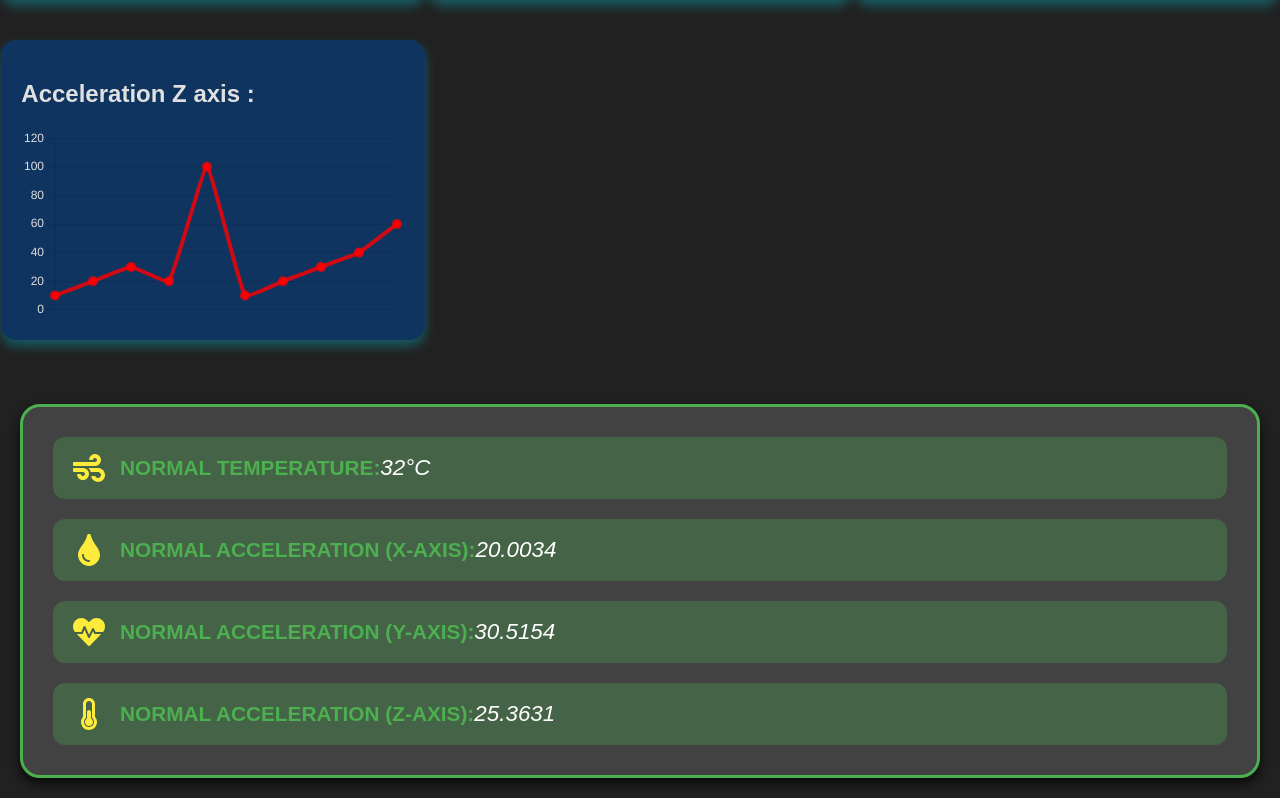
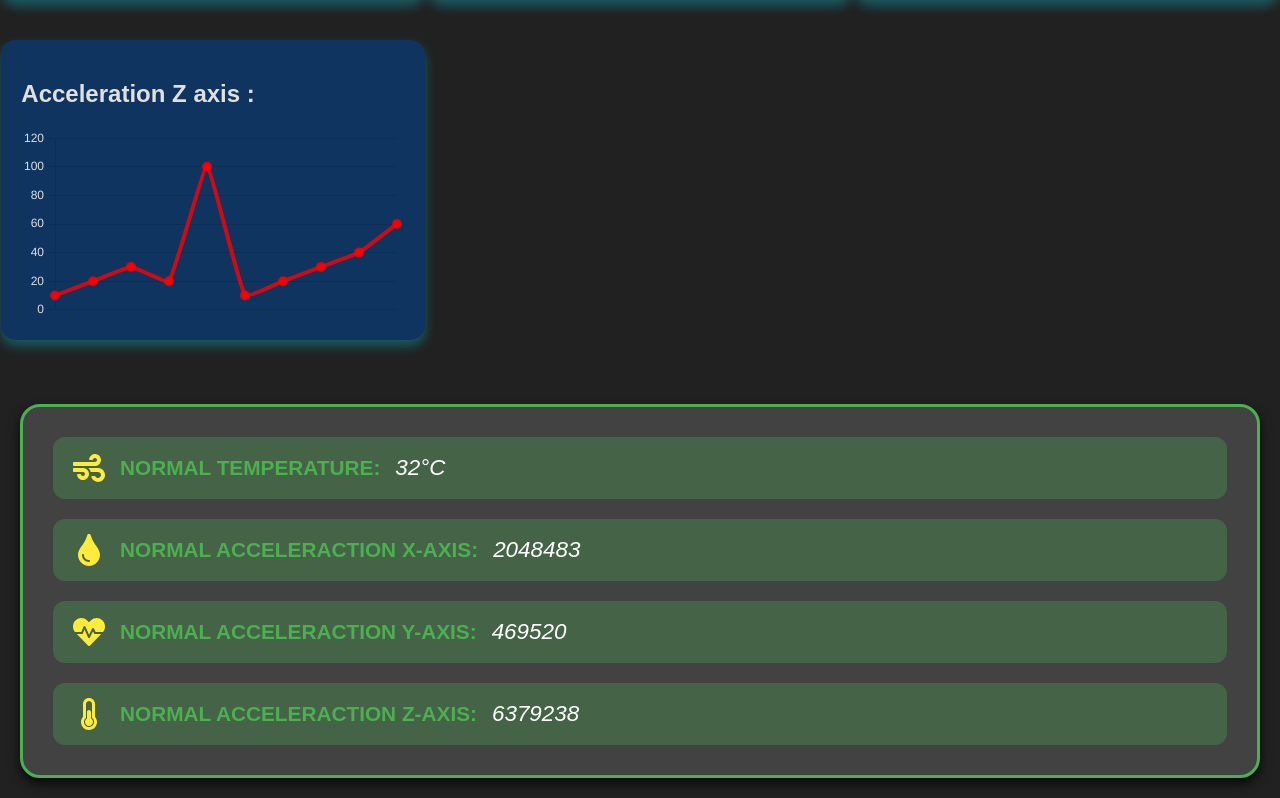
Before and after one commit to honey064/Prevenix1, a React (Vite) app: page / in a window 1280 px wide. Shown: the part 641-1439 px from the top of the page. Built offline with nearby package versions, Linux system fonts and the light colour scheme.

Commit message:
Update Metrics.jsx

```diff
--- a/src/Component/Metrics.jsx
+++ b/src/Component/Metrics.jsx
@@ -3,37 +3,26 @@ import { FaHeartbeat, FaThermometerHalf, FaTint, FaWind } from "react-icons/fa";
 
 export default function Metrics() {
   return (
-    <div className="metrics grid grid-cols-2 gap-4 p-4">
-      <div className="metric-item flex items-center space-x-2 p-3 bg-gray-100 rounded-2xl shadow">
-        <FaWind className="metric-icon text-blue-500 text-2xl" />
-        <div>
-          <span className="metric-label block text-gray-600">Normal Temperature:</span>
-          <span className="metric-value text-lg font-bold">32°C</span>
-        </div>
+    <div className="metrics">
+      <div className="metric-item">
+        <FaWind className="metric-icon" />
+        <span className="metric-label">normal temperature:</span>
+        <span className="metric-value">32°C</span>
       </div>
-
-      <div className="metric-item flex items-center space-x-2 p-3 bg-gray-100 rounded-2xl shadow">
-        <FaTint className="metric-icon text-green-500 text-2xl" />
-        <div>
-          <span className="metric-label block text-gray-600">Normal Acceleration (X-axis):</span>
-          <span className="metric-value text-lg font-bold">20.0034</span>
-        </div>
+      <div className="metric-item">
+        <FaTint className="metric-icon" />
+        <span className="metric-label">normal acceleraction x-axis:</span>
+        <span className="metric-value">2048483</span>
       </div>
-
-      <div className="metric-item flex items-center space-x-2 p-3 bg-gray-100 rounded-2xl shadow">
-        <FaHeartbeat className="metric-icon text-red-500 text-2xl" />
-        <div>
-          <span className="metric-label block text-gray-600">Normal Acceleration (Y-axis):</span>
-          <span className="metric-value text-lg font-bold">30.5154</span>
-        </div>
+      <div className="metric-item">
+        <FaHeartbeat className="metric-icon" />
+        <span className="metric-label">normal acceleraction y-axis:</span>
+        <span className="metric-value">469520</span>
       </div>
-
-      <div className="metric-item flex items-center space-x-2 p-3 bg-gray-100 rounded-2xl shadow">
-        <FaThermometerHalf className="metric-icon text-orange-500 text-2xl" />
-        <div>
-          <span className="metric-label block text-gray-600">Normal Acceleration (Z-axis):</span>
-          <span className="metric-value text-lg font-bold">25.3631</span>
-        </div>
+      <div className="metric-item">
+        <FaThermometerHalf className="metric-icon" />
+        <span className="metric-label">normal acceleraction z-axis:</span>
+        <span className="metric-value">6379238</span>
       </div>
     </div>
   );
```
